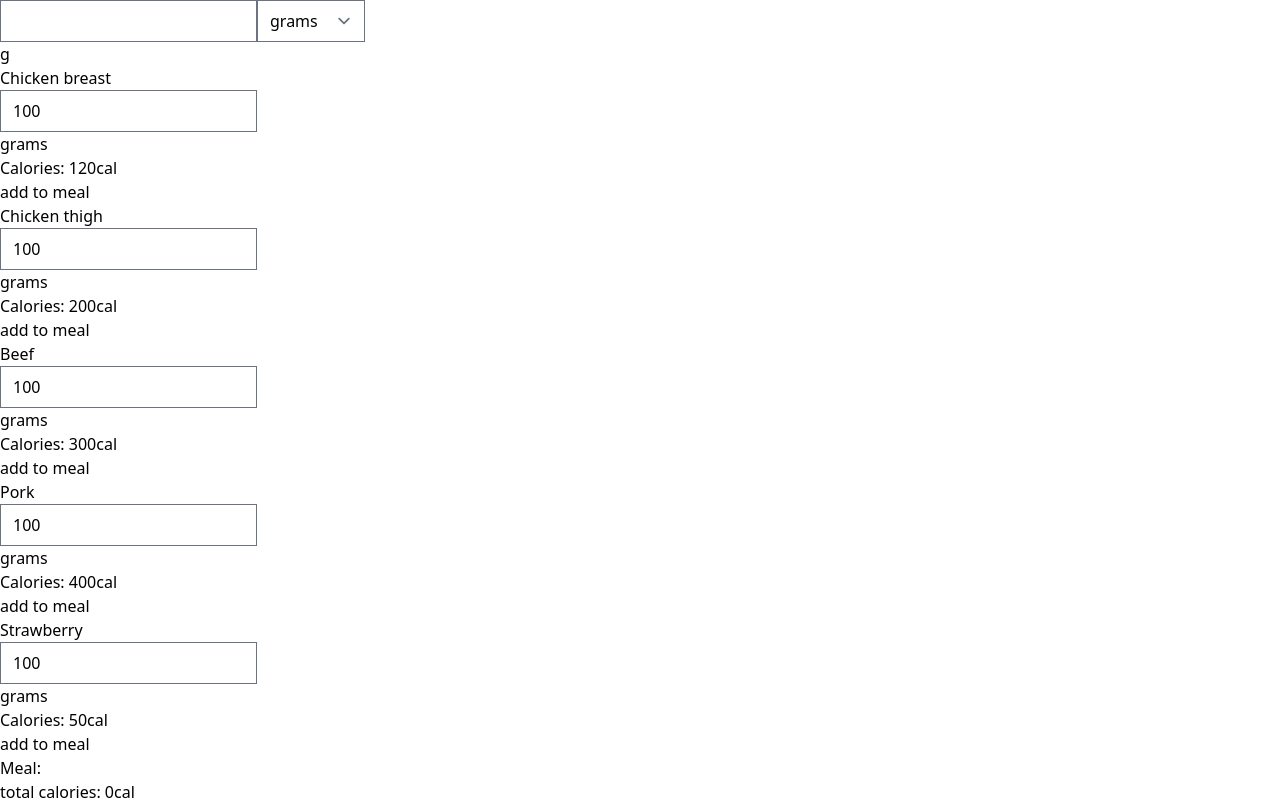
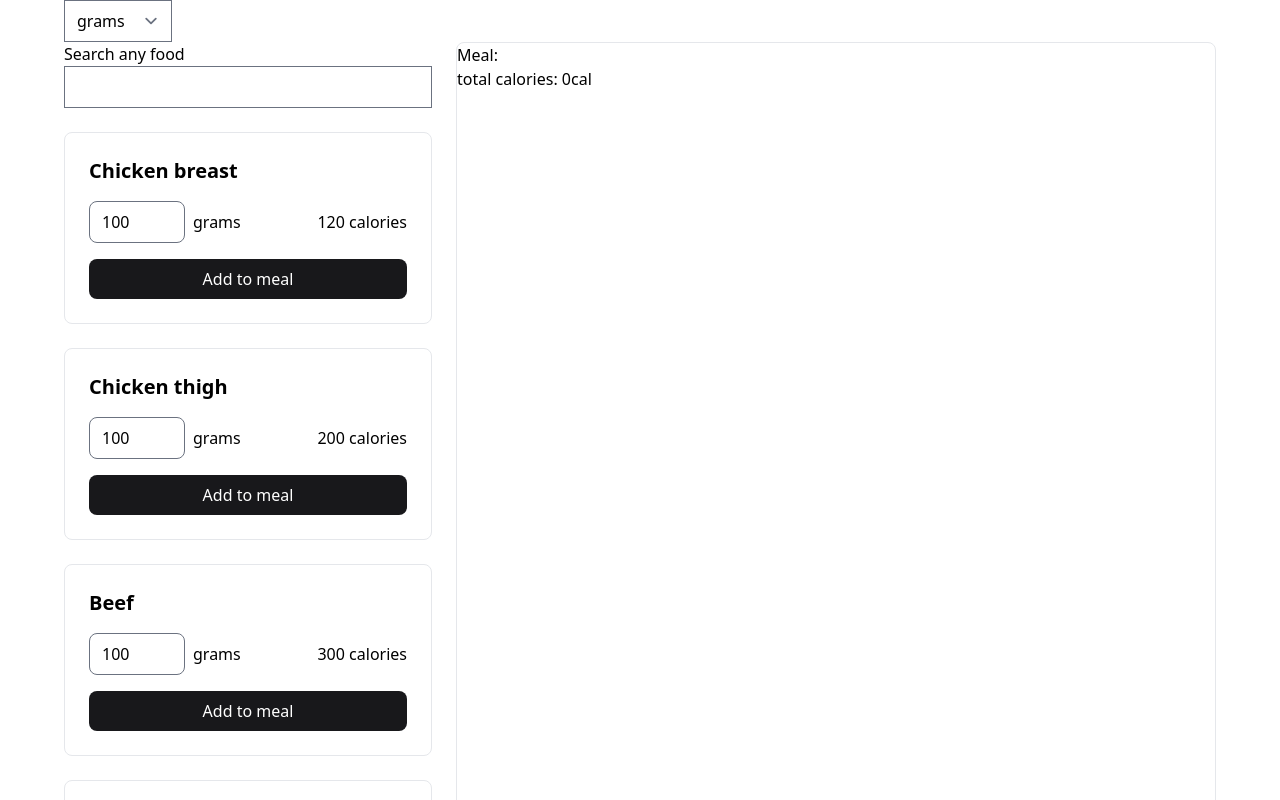
Before and after one commit to kevinzunigacuellar/meal-prep, a Next.js app: page / in a window 1280 px wide. Shown: the top 800 px of the page. Built offline with nearby package versions, Linux system fonts and the light colour scheme.

Commit message:
style card and layout

```diff
--- a/components/FoodCard.tsx
+++ b/components/FoodCard.tsx
@@ -27,13 +27,27 @@ const FoodCard = ({ name, calPerGram, setMeal }: FoodProps) => {
     setMeal((meal: Meal[]) => [...meal, { name, weight, calories }])
   }
   return (
-    <div>
-      <h2>{name}</h2>
-      <input value={weight} type="number" onChange={handleWeightChange} />
-      <p>{`${units === 'g' ? 'grams' : 'ounces'}`}</p>
-      <p>Calories: {calories}cal</p>
-      <button onClick={addToMeal} type="button">
-        add to meal
+    <div className="bg-white p-6 w-full sm:max-w-sm rounded-lg border flex flex-col gap-4">
+      <h2 className="text-xl font-semibold">{name}</h2>
+      <div className="flex items-baseline gap-2 justify-between">
+        <label htmlFor="weight">
+          <input
+            value={weight}
+            type="number"
+            id="weight"
+            onChange={handleWeightChange}
+            className="rounded-lg w-24 mr-2"
+          />
+          {`${units === 'g' ? 'grams' : 'ounces'}`}
+        </label>
+        <p>{calories} calories</p>
+      </div>
+      <button
+        onClick={addToMeal}
+        type="button"
+        className="bg-zinc-900 text-white w-full py-2 rounded-lg"
+      >
+        Add to meal
       </button>
     </div>
   )
--- a/pages/index.tsx
+++ b/pages/index.tsx
@@ -1,5 +1,5 @@
 import type { NextPage } from 'next'
-import { useState, useMemo, useEffect } from 'react'
+import { useState, useMemo, useEffect, FunctionComponent, Dispatch, SetStateAction } from 'react'
 import FoodCard from '../components/FoodCard'
 import { UnitsContext } from '../context/UnitsContext'
 
@@ -37,14 +37,9 @@ const gramsToOunces = (grams: number) => grams / 28.3495
 const OuncesToGrams = (ounces: number) => ounces * 28.3495
 
 const Home: NextPage = () => {
-  const [filter, setFilter] = useState('')
-  const [foodList, setfoodList] = useState(food)
   const [meal, setMeal] = useState<Meal[]>([])
   const [units, setUnits] = useState('g')
 
-  const handleChange = (e: React.ChangeEvent<HTMLInputElement>) => {
-    setFilter(e.target.value.toLowerCase())
-  }
   // todo: fix unit converter in meals (hacky fix)
   useEffect(() => {
     if (units === 'oz') {
@@ -78,30 +73,17 @@ const Home: NextPage = () => {
     setUnits(e.target.value)
   }
   return (
-    <div>
     <UnitsContext.Provider value={{ units }}>
-        <input type="text" onChange={handleChange} />
+      <div className="lg:max-w-6xl mx-auto">
         <select name="units" id="units" onChange={handleSelect}>
           <option value="g">grams</option>
           <option value="oz">ounces</option>
         </select>
-        <p>{units}</p>
-        <pre>{filter}</pre>
-        <ul>
-          {foodList
-            .filter(food => food.name.toLowerCase().includes(filter))
-            .map((food, i) => (
-              <FoodCard
-                key={i}
-                name={food.name}
-                calPerGram={food.caloriesPerGram}
-                setMeal={setMeal}
-              />
-            ))}
-        </ul>
+        <div className="grid grid-cols-3 gap-6">
+          <Aside setMeal={setMeal} />
+          <div className="col-span-2 border rounded-lg">
             <h1>Meal:</h1>
             <p>total calories: {totalCalories}cal</p>
-
             <div>
               {meal.map(meal => (
                 <div key={meal.name}>
@@ -113,9 +95,38 @@ const Home: NextPage = () => {
                 </div>
               ))}
             </div>
+          </div>
+        </div>
+      </div>
     </UnitsContext.Provider>
+  )
+}
+
+const Aside = ({ setMeal }: { setMeal: Dispatch<SetStateAction<Meal[]>> }) => {
+  const [filter, setFilter] = useState('')
+  const [foodList, setFoodList] = useState(food)
+
+  const handleChange = (e: React.ChangeEvent<HTMLInputElement>) => {
+    setFilter(e.target.value.toLowerCase())
+  }
+
+  return (
+    <div className="">
+      <h1>Search any food</h1>
+      <div className="grid grid-cols-1 gap-6">
+        <input type="text" onChange={handleChange} value={filter} />
+        {foodList
+          .filter(food => food.name.toLowerCase().includes(filter))
+          .map((food, i) => (
+            <FoodCard
+              key={i}
+              name={food.name}
+              calPerGram={food.caloriesPerGram}
+              setMeal={setMeal}
+            />
+          ))}
+      </div>
     </div>
   )
 }
-
 export default Home
```
Lines whose indentation alone changed are shown as unchanged.
